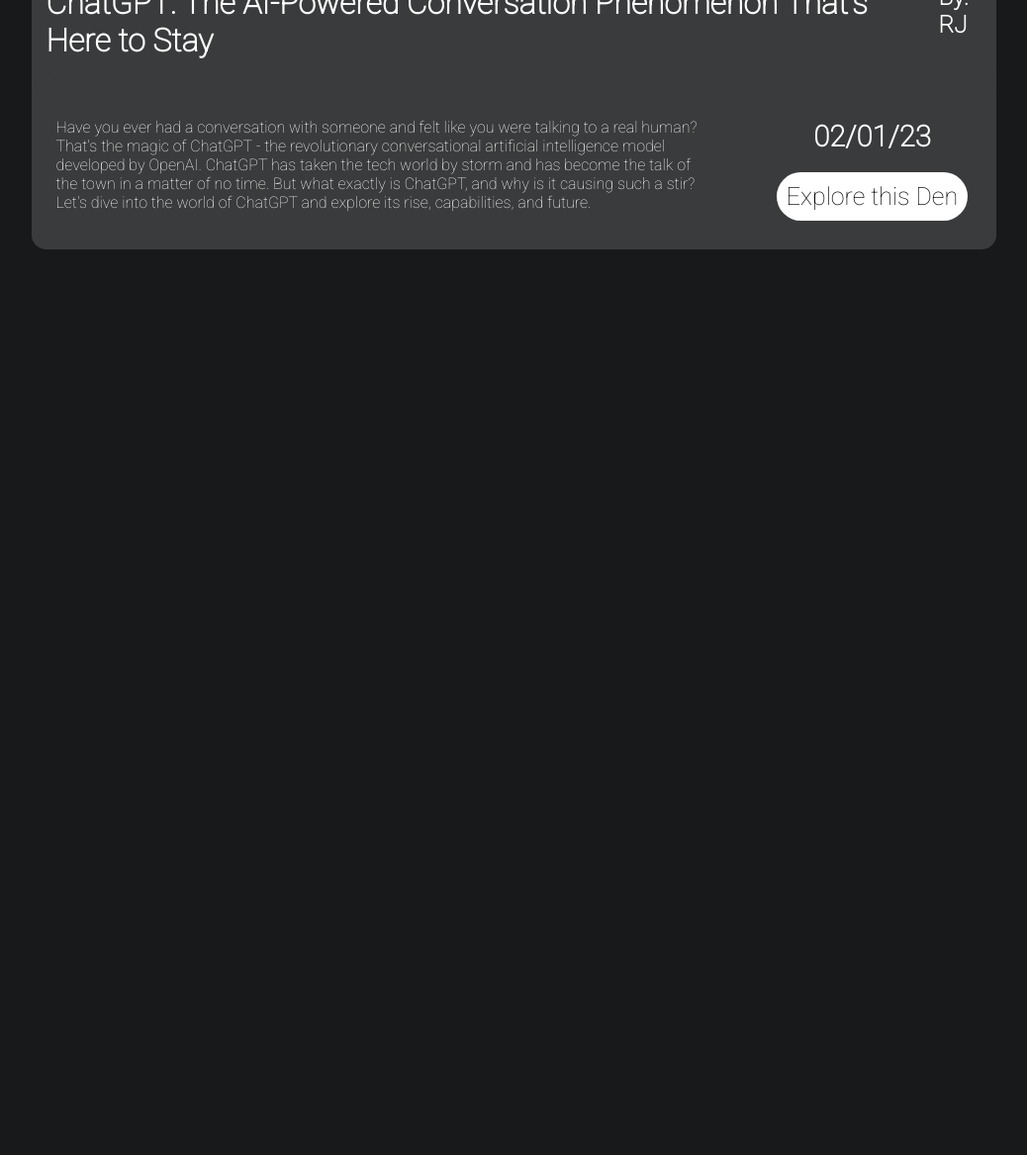
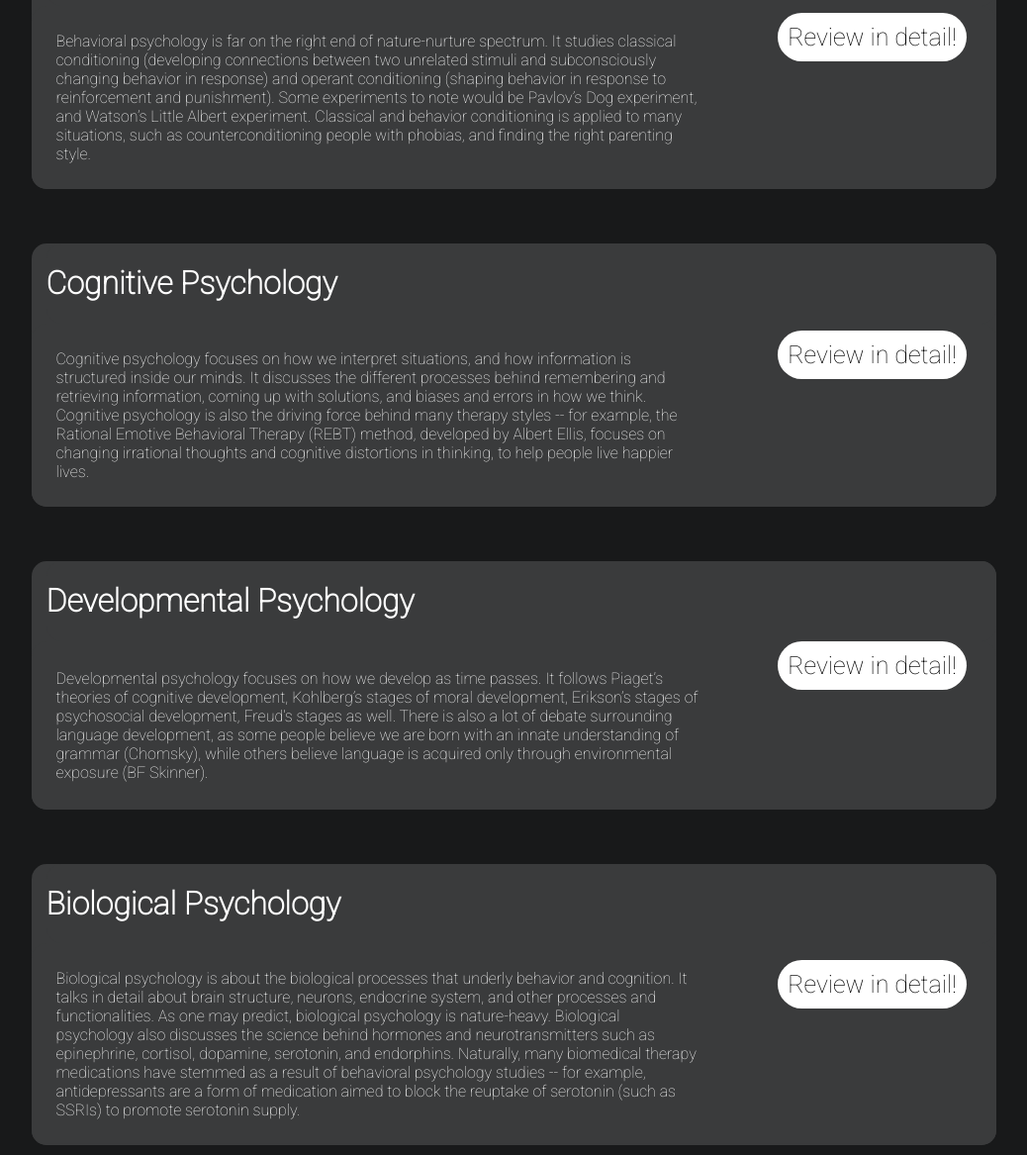
Before and after one commit to mirjai322/psychologyinformation, a plain HTML site: page index.html in a window 1280 px wide. Shown: the part 644-1811 px from the top of the page at 99% size, without its empty margins (121-1159 px from the left). Before the commit the page ends 906 px from the top, so only its background shows below. Drawn offline with Linux system fonts and the light colour scheme.

Commit message:
Changed content and made CSS adjustments

```diff
--- a/index.html
+++ b/index.html
@@ -4,7 +4,7 @@
 <head>
   <meta charset="utf-8">
   <meta name="viewport" content="width=device-width">
-  <title>The Digital Dens</title>
+  <title>AP Psych Review</title>
   <link href="style.css" rel="stylesheet" type="text/css" />
   <link rel="preconnect" href="https://fonts.googleapis.com">
   <link rel="preconnect" href="https://fonts.gstatic.com" crossorigin>
@@ -15,33 +15,66 @@
 <body>
   <div class="top">
     <img src="DigitalDenLogo.png" class="logo">
-    <h1>The Digital Dens</h1>
+    <h1>AP Psychology REVIEW</h1>
   </div>
   <div class="posts">
     <div class="post">
       <div class="about">
-        <h1 class="title">The Latest Tech News: Exciting Developments in the World of Technology</h1>
-        <h2 class="author">By: RJ</h2>
+        <h1 class="title">Social Psychology</h1>
       </div>
       <div class="stuff">
-        <p> It's been a while since the last major tech news update, and there's been no shortage of exciting developments in the world of technology. From groundbreaking AI advancements to new hardware releases, it's an exciting time to be a tech enthusiast.</p>
+        <p>Social psychology studies how people interact with others in their environment. Experiments study conformity (Asch), obedience (Milgram), role conformity (Zimbardo), social facilitation/inhibition/loafing, and attraction. While social psychology may seem like it is skewed towards "nurture" in the nature-nurture debate, social psychology concepts are based on cognition concepts (such as interpreting information into schemas, which build biases), as well as biological concepts (stress responses during noncomformity in group settings).</p>
         <div class="info">
-          <h3>02/07/23</h3>
-          <a class="readOn">Explore this Den</a>
+          <a href="https://library.fiveable.me/ap-psych/unit-9" target="_blank" class="readOn">Review in detail!</a>
         </div>
       </div>
     </div>
 
     <div class="post">
       <div class="about">
-        <h1 class="title">ChatGPT: The AI-Powered Conversation Phenomenon That's Here to Stay</h1>
-        <h2 class="author">By: RJ</h2>
+        <h1 class="title">Behavioral Psychology</h1>
       </div>
       <div class="stuff">
-        <p> Have you ever had a conversation with someone and felt like you were talking to a real human? That's the magic of ChatGPT - the revolutionary conversational artificial intelligence model developed by OpenAI. ChatGPT has taken the tech world by storm and has become the talk of the town in a matter of no time. But what exactly is ChatGPT, and why is it causing such a stir? Let's dive into the world of ChatGPT and explore its rise, capabilities, and future.</p>
+        <p>Behavioral psychology is far on the right end of nature-nurture spectrum. It studies classical conditioning (developing connections between two unrelated stimuli and subconsciously changing behavior in response) and operant conditioning (shaping behavior in response to reinforcement and punishment). Some experiments to note would be Pavlov’s Dog experiment, and Watson’s Little Albert experiment. Classical and behavior conditioning is applied to many situations, such as counterconditioning people with phobias, and finding the right parenting style.</p>
         <div class="info">
-          <h3>02/01/23</h3>
-          <a class="readOn">Explore this Den</a>
+          <a href="https://library.fiveable.me/ap-psych/unit-4" target="_blank" class="readOn">Review in detail!</a>
+        </div>
+      </div>
+    </div>
+
+    <div class="post">
+      <div class="about">
+        <h1 class="title">Cognitive Psychology</h1>
+      </div>
+      <div class="stuff">
+        <p>Cognitive psychology focuses on how we interpret situations, and how information is structured inside our minds. It discusses the different processes behind remembering and retrieving information, coming up with solutions, and biases and errors in how we think. Cognitive psychology is also the driving force behind many therapy styles -- for example, the Rational Emotive Behavioral Therapy (REBT) method, developed by Albert Ellis, focuses on changing irrational thoughts and cognitive distortions in thinking, to help people live happier lives.</p>
+        <div class="info">
+          <a href="https://library.fiveable.me/ap-psych/unit-5" target="_blank" class="readOn">Review in detail!</a>
+        </div>
+      </div>
+    </div>
+
+
+    <div class="post">
+      <div class="about">
+        <h1 class="title">Developmental Psychology</h1>
+      </div>
+      <div class="stuff">
+        <p>Developmental psychology focuses on how we develop as time passes. It follows Piaget’s theories of cognitive development, Kohlberg’s stages of moral development, Erikson’s stages of psychosocial development, Freud’s stages as well. There is also a lot of debate surrounding language development, as some people believe we are born with an innate understanding of grammar (Chomsky), while others believe language is acquired only through environmental exposure (BF Skinner).</p>
+        <div class="info">
+          <a href="https://library.fiveable.me/ap-psych/unit-6" target="_blank" class="readOn">Review in detail!</a>
+        </div>
+      </div>
+    </div>
+
+    <div class="post">
+      <div class="about">
+        <h1 class="title">Biological Psychology</h1>
+      </div>
+      <div class="stuff">
+        <p>Biological psychology is about the biological processes that underly behavior and cognition. It talks in detail about brain structure, neurons, endocrine system, and other processes and functionalities. As one may predict, biological psychology is nature-heavy. Biological psychology also discusses the science behind hormones and neurotransmitters such as epinephrine, cortisol, dopamine, serotonin, and endorphins. Naturally, many biomedical therapy medications have stemmed as a result of behavioral psychology studies -- for example, antidepressants are a form of medication aimed to block the reuptake of serotonin (such as SSRIs) to promote serotonin supply.</p>
+        <div class="info">
+          <a href="https://library.fiveable.me/ap-psych/unit-2" target="_blank" class="readOn">Review in detail!</a>
         </div>
       </div>
     </div>
--- a/style.css
+++ b/style.css
@@ -2,6 +2,10 @@
   font-family: 'Roboto', sans-serif;
   background-color: #18191A;
   color: white;
+}
+
+a{
+  text-decoration: none;
 }
 
 .top{
@@ -56,6 +60,7 @@
 .stuff{
   display: flex;
   flex-direction: row;
+  padding-top: 5px;
   padding: 10px 10px;
   justify-content: center;
   align-items: center;
```
